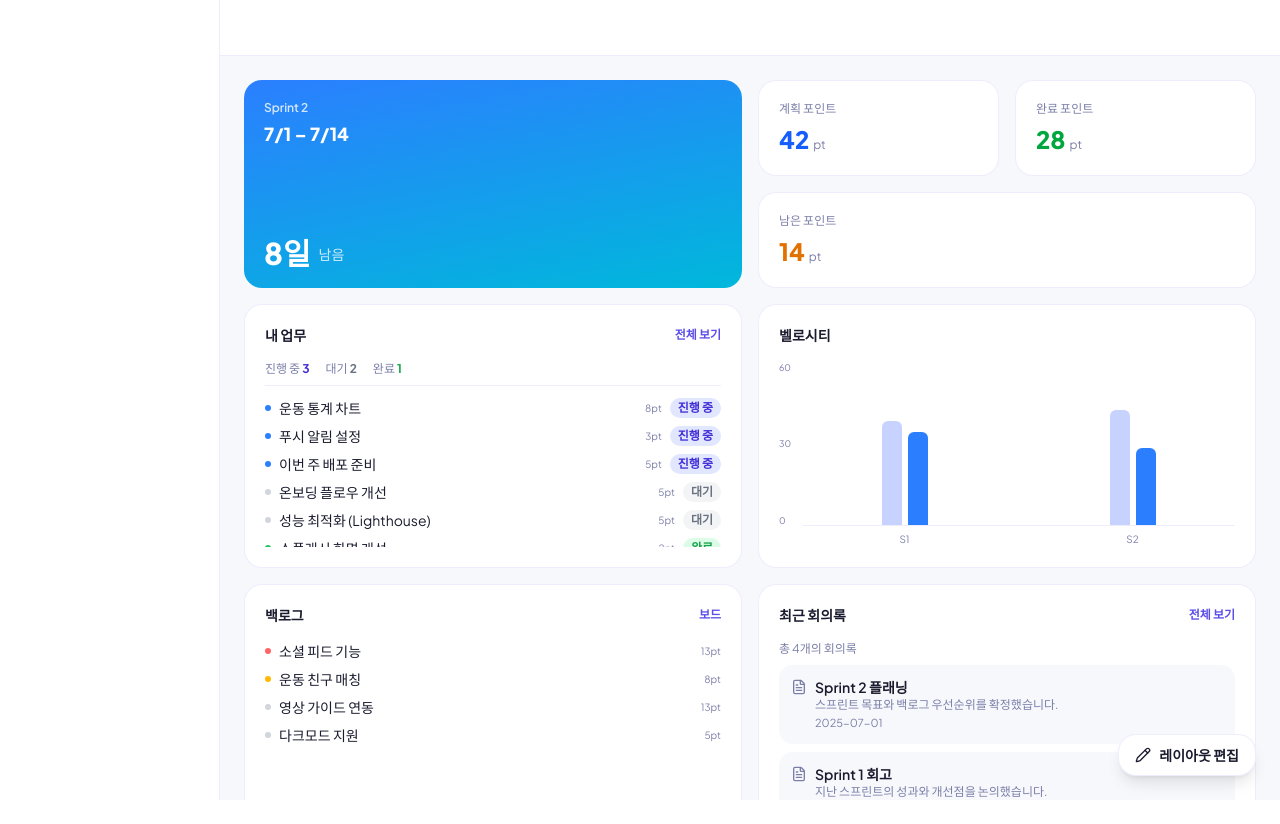
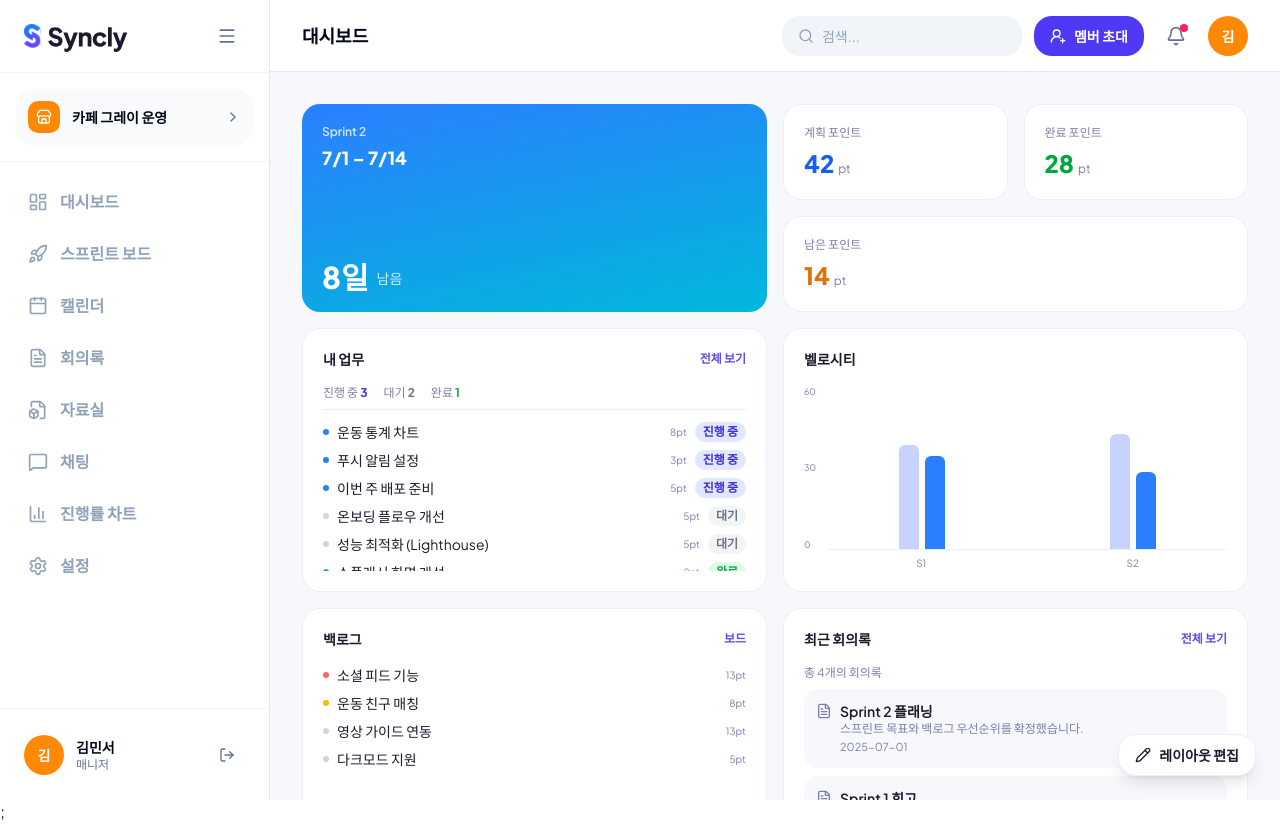
Before and after one commit to TeampleRun/syncly, a Next.js app: page /side-project/1 in a window 1280 px wide. Before the commit the page ends 800 px from the top, so only its background shows below. Built offline with nearby package versions, Linux system fonts and the light colour scheme.

Commit message:
feat: 사이드바, 헤더 적용

```diff
--- a/src/app/side-project/[workspaceId]/layout.tsx
+++ b/src/app/side-project/[workspaceId]/layout.tsx
@@ -1,21 +1,28 @@
 // 워크스페이스 공통 레이아웃 — 사이드 프로젝트 하위 모든 페이지(대시보드/보드/캘린더 등)를
 // AppShell(사이드바·탑바 슬롯 + 메인)로 감싼다. 실제 사이드바/탑바 컴포넌트가 완성되면
 // 여기 AppShell의 sidebar/topbar props에 연결하면 전 페이지에 반영된다.
-import type { ReactNode } from 'react';
 import { Plus_Jakarta_Sans } from 'next/font/google';
 
-import { AppShell } from '@/widgets/layout/app-shell';
+import { WorkspaceShell } from '@/widgets/workspace-shell';
 
 // Figma 지정 폰트 (랜딩과 동일) — 한글은 시스템 폰트로 fallback
 const jakarta = Plus_Jakarta_Sans({
   subsets: ['latin'],
   weight: ['400', '600', '700', '800'],
 });
+interface WorkspaceLayoutProps {
+  children: React.ReactNode;
+  params: Promise<{
+    workspaceId: string;
+  }>;
+}
 
-export default function WorkspaceLayout({ children }: { children: ReactNode }) {
+export default async function WorkspaceLayout({ children, params }: WorkspaceLayoutProps) {
+  const { workspaceId } = await params;
+
   return (
     <div className={jakarta.className}>
-      <AppShell>{children}</AppShell>
+      <WorkspaceShell workspaceId={workspaceId}>{children}</WorkspaceShell>;
     </div>
   );
 }
--- a/src/widgets/layout/app-shell/index.ts
+++ /dev/null
@@ -1,2 +0,0 @@
-// app-shell 위젯의 Public API
-export { default as AppShell } from './ui/AppShell';
--- a/src/widgets/layout/app-shell/ui/AppShell.tsx
+++ /dev/null
@@ -1,27 +0,0 @@
-// AppShell — 워크스페이스 공통 레이아웃(사이드바 + 탑바 + 메인)
-// 사이드바/탑바는 다른 작업자가 구현 예정이므로 슬롯(props)만 열어두고
-// 지금은 Figma와 동일한 치수의 빈 영역을 유지한다. 실제 컴포넌트가 완성되면
-// <AppShell sidebar={<WorkspaceSidebar />} topbar={<WorkspaceTopbar />}> 로 끼워넣기만 하면 된다.
-import type { ReactNode } from 'react';
-
-interface AppShellProps {
-  sidebar?: ReactNode;
-  topbar?: ReactNode;
-  children: ReactNode;
-}
-
-export default function AppShell({ sidebar, topbar, children }: AppShellProps) {
-  return (
-    <div className="bg-brand-surface flex h-screen overflow-hidden">
-      {/* 사이드바 슬롯 (Figma 폭 221px) */}
-      <aside className="w-[220px] shrink-0 border-r border-brand/10 bg-white">{sidebar}</aside>
-
-      <div className="flex min-w-0 flex-1 flex-col">
-        {/* 탑바 슬롯 (Figma 높이 55px) */}
-        <header className="h-14 shrink-0 border-b border-brand/10 bg-white">{topbar}</header>
-
-        <main className="min-h-0 flex-1 overflow-auto p-6">{children}</main>
-      </div>
-    </div>
-  );
-}
--- a/src/widgets/workspace-shell/model/workspace-navigation.ts
+++ b/src/widgets/workspace-shell/model/workspace-navigation.ts
@@ -8,6 +8,9 @@ import {
   MessageSquare,
   Settings,
   type LucideIcon,
+  BarChart3,
+  FileText,
+  Rocket,
 } from 'lucide-react';
 
 export interface WorkspaceNavigationItem {
@@ -27,16 +30,16 @@ export const storeOperationNavigationItems: WorkspaceNavigationItem[] = [
 ];
 
 // TODO: 사이드 프로젝트 도메인을 만들 때 아래 메뉴를 별도 purpose 전용 사이드바로 연결합니다.
-// export const sideProjectNavigationItems: WorkspaceNavigationItem[] = [
-//   { label: '대시보드', href: 'dashboard', icon: LayoutDashboard },
-//   { label: '스프린트 보드', href: 'sprint-board', icon: Rocket },
-//   { label: '캘린더', href: 'calendar', icon: Calendar },
-//   { label: '회의록', href: 'meeting-notes', icon: FileText },
-//   { label: '자료실', href: 'files', icon: FileBox },
-//   { label: '채팅', href: 'chat', icon: MessageSquare },
-//   { label: '진행률 차트', href: 'progress-chart', icon: BarChart3 },
-//   { label: '설정', href: 'settings', icon: Settings },
-// ];
+export const sideProjectNavigationItems: WorkspaceNavigationItem[] = [
+  { label: '대시보드', href: 'dashboard', icon: LayoutDashboard },
+  { label: '스프린트 보드', href: 'sprint-board', icon: Rocket },
+  { label: '캘린더', href: 'calendar', icon: Calendar },
+  { label: '회의록', href: 'meeting-notes', icon: FileText },
+  { label: '자료실', href: 'files', icon: FileBox },
+  { label: '채팅', href: 'chat', icon: MessageSquare },
+  { label: '진행률 차트', href: 'progress-chart', icon: BarChart3 },
+  { label: '설정', href: 'settings', icon: Settings },
+];
 
 // TODO: 팀 프로젝트 도메인을 만들 때 아래 메뉴를 별도 purpose 전용 사이드바로 연결합니다.
 // export const sideProjectNavigationItems: WorkspaceNavigationItem[] = [
--- a/src/widgets/workspace-shell/ui/WorkspaceSidebar.tsx
+++ b/src/widgets/workspace-shell/ui/WorkspaceSidebar.tsx
@@ -8,7 +8,10 @@ import { usePathname } from 'next/navigation';
 import { mockWorkspace } from '@/entities/workspace';
 import { mockCurrentWorkspaceMember } from '@/entities/workspace-member';
 import { cn } from '@/shared/lib/utils';
-import { storeOperationNavigationItems } from '../model/workspace-navigation';
+import {
+  sideProjectNavigationItems,
+  storeOperationNavigationItems,
+} from '../model/workspace-navigation';
 
 interface WorkspaceSidebarProps {
   workspaceId: string;
@@ -80,7 +83,7 @@ export function WorkspaceSidebar({
       </div>
 
       <nav className="flex-1 space-y-1 px-3 py-4">
-        {storeOperationNavigationItems.map((item) => {
+        {sideProjectNavigationItems.map((item) => {
           const Icon = item.icon;
           const href = `/workspaces/${workspaceId}/${item.href}`;
           const isActive = pathname === href;
```
